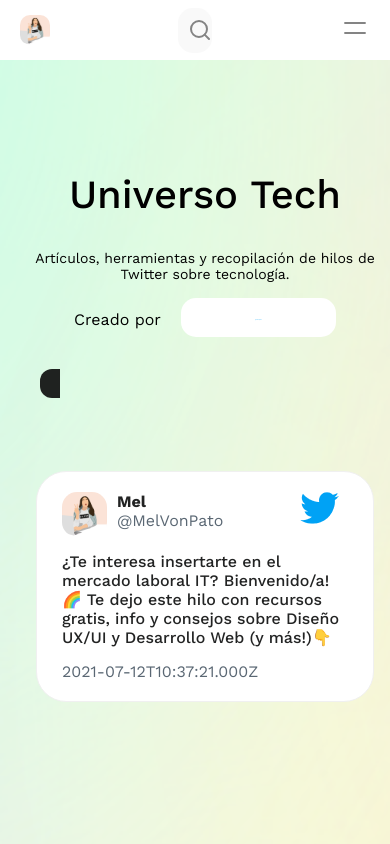
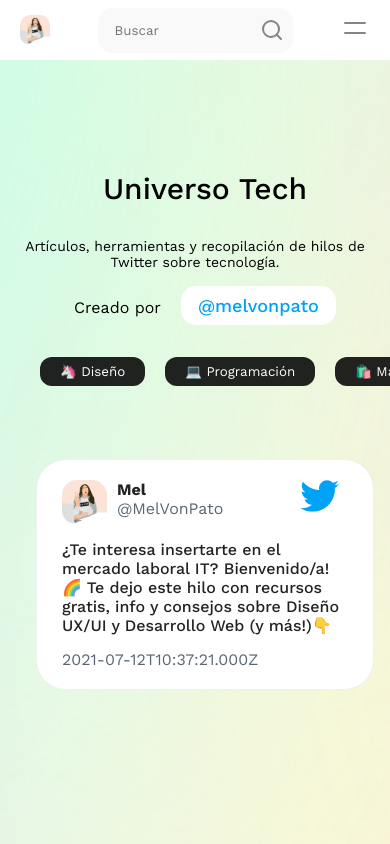
Before and after one commit to danielfep03/Mel, a React (Create React App) app: page / in a window 390 px wide. Built offline with nearby package versions, Linux system fonts and the light colour scheme.

Commit message:
Hot fix 🔥

```diff
--- a/src/styles/Categories.css
+++ b/src/styles/Categories.css
@@ -2,7 +2,7 @@
   display        : flex;
   flex-wrap      : wrap;
   justify-content: center;
-  max-width      : 9px;
+  max-width      : 938px;
   gap            : 20px;
 }
 
--- a/src/styles/Category.css
+++ b/src/styles/Category.css
@@ -8,7 +8,6 @@
   text-align      : center;
   border          : none;
   cursor          : pointer;
-  width           : 185px;
 }
 
 .selected {
--- a/src/styles/Content.css
+++ b/src/styles/Content.css
@@ -66,8 +66,13 @@
     text-align   : center;
   }
 
+  .Content>h1 {
+    font-size: 30px;
+  }
+
   .Content>h2 {
     font-size    : 14px;
+    margin-right: 20px;
     margin-bottom: 16px;
   }
 
@@ -75,10 +80,12 @@
     width     : 155px !important;
     height    : 39px !important;
     text-align: center;
+    display: flex;
+    align-items: center;
   }
 
   .button>span {
-    font-size: 1px;
+    font-size: 18px;
   }
 
   .created__by {
--- a/src/styles/Header.css
+++ b/src/styles/Header.css
@@ -26,7 +26,7 @@
 }
 
 .search-input {
-  width              : 100%;
+  width              : 388px;
   border             : none;
   background-color   : var(--gray);
   height             : 45px;
@@ -36,6 +36,7 @@
   background-repeat  : no-repeat;
   background-position: 95% 50%;
   padding-right      : 17px;
+  margin-left        : auto;
 }
 
 .search-input:focus {
@@ -69,7 +70,8 @@
 
 @media only screen and (max-width: 780px) {
   .Header {
-    height: 60px !important;
+    height     : 60px !important;
+    align-items: center;
   }
 
   .logo {
@@ -82,13 +84,15 @@
     width  : 100vw;
   }
 
-
+  .search-input {
+    margin: auto;
+  }
 
 }
 
 @media only screen and (max-width: 450px) {
   .search-input {
-    width: 4vw;
+    width: 50vw;
   }
 
   .search-input:focus {
```
